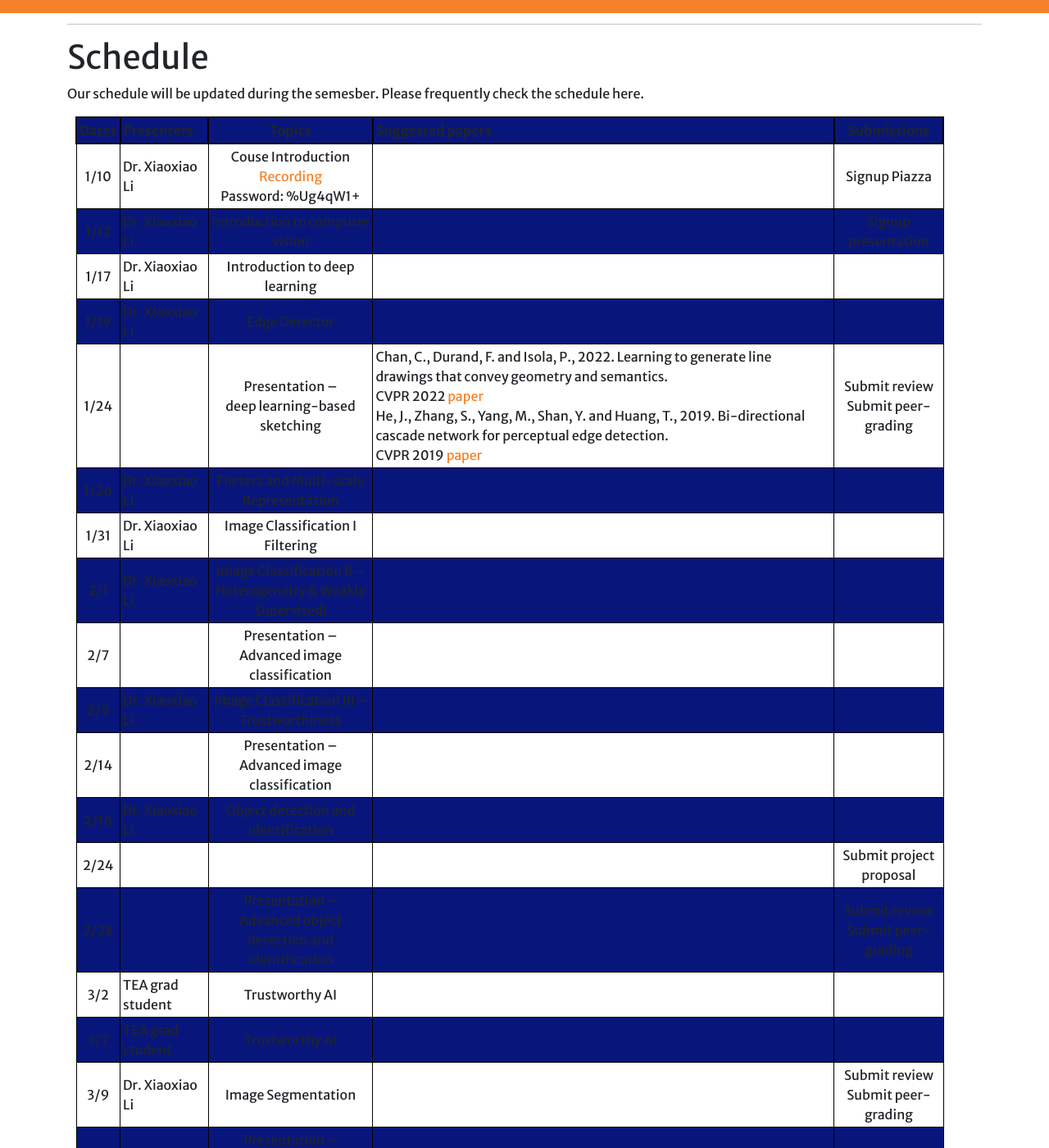
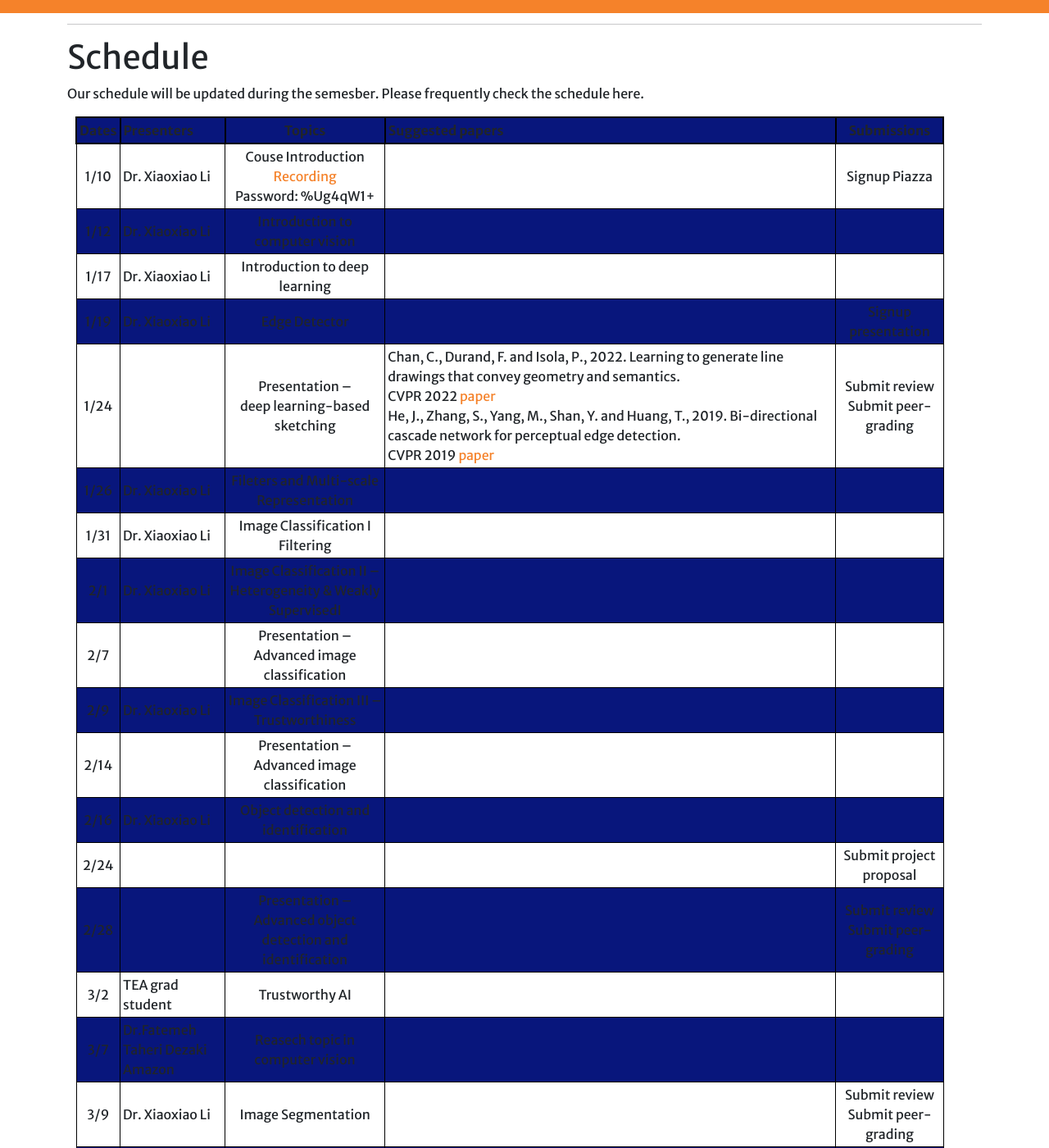
Before and after one commit to xxlya/EECE-570, a Jekyll site: the page built from index.md, in a window 1280 px wide and 1400 px high, scrolled down 2168 px. Shown: the whole window at 82% size. Built offline with Jekyll 4.4.1, drawn with Linux system fonts in a browser that asks for light colours; a script that is not in the unit is left out; our own code applies the rules of GitHub Pages for plain Markdown files.

Commit message:
Update index.md

```diff
--- a/index.md
+++ b/index.md
@@ -105,9 +105,9 @@ Our schedule will be updated during the semesber. Please frequently check the sc
 | Dates | Presenters        | Topics                                                               | Suggested papers | Submissions                       |
 |:-------:|-------------------||:---------------------------------:|-------------------------------------||:-----------------------------------:|
 | 1/10  | Dr. Xiaoxiao Li | Couse Introduction <br> [Recording](https://ubc.zoom.us/rec/share/FbuuMyTp_KG8Xv8t2QnHh-dQdqaw2lAp1JXzuu--gF1BEUEDl3fk7yMjkLsYkPoH.y0KnStFcpMnZwPMv) <br> Password: %Ug4qW1+                                               |                  |            Signup Piazza                       |
-| 1/12  | Dr. Xiaoxiao Li | Introduction to computer vision                                      |      <img width=400/>            | Signup presentation               |
+| 1/12  | Dr. Xiaoxiao Li | Introduction to computer vision                                      |      <img width=400/>            |              |
 | 1/17  | Dr. Xiaoxiao Li | Introduction to deep learning                                        |                  |                                   |
-| 1/19  | Dr. Xiaoxiao Li | Edge Detector                                                        |                  |                                   |
+| 1/19  | Dr. Xiaoxiao Li | Edge Detector                                                        |                  |   Signup presentation                                  |
 | 1/24  |                   | Presentation – <br>  deep learning-based sketching                         |  Chan, C., Durand, F. and Isola, P., 2022. Learning to generate line drawings that convey geometry and semantics. <br> CVPR 2022 [paper](https://arxiv.org/pdf/2203.12691.pdf) <br> He, J., Zhang, S., Yang, M., Shan, Y. and Huang, T., 2019. Bi-directional cascade network for perceptual edge detection.  <br> CVPR 2019 [paper](https://arxiv.org/pdf/1902.10903.pdf)           | Submit review <br> Submit peer-grading |
 | 1/26  | Dr. Xiaoxiao Li                  | Fileters and Multi-scale Representation                              |                  |  |
 | 1/31  | Dr. Xiaoxiao Li | Image Classification I Filtering                                               |                  |                                   |
@@ -119,7 +119,7 @@ Our schedule will be updated during the semesber. Please frequently check the sc
 | 2/24  |                   |                                                                      |                  | Submit project proposal           |
 | 2/28  |                   | Presentation – <br>  Advanced object detection and identification          |                  | Submit review <br> Submit peer-grading |
 | 3/2   | TEA grad student  | Trustworthy AI                                                       |                  |                                   |
-| 3/7   | TEA grad student  | Trustworthy AI                                                       |                  |                                   |
+| 3/7   |  Dr.Fatemeh Taheri Dezaki <br> Amazon | Reasech topic in computer vision                                                       |                  |                                   |
 | 3/9   | Dr. Xiaoxiao Li | Image Segmentation                                                   |                  | Submit review <br> Submit peer-grading |
 | 3/14  |                   | Presentation – <br>  Advanced image segmentation                           |                  |                                   |
 | 3/16  | Dr. Xiaoxiao Li | Image Synthesis                                                      |                  |                                   |
```
